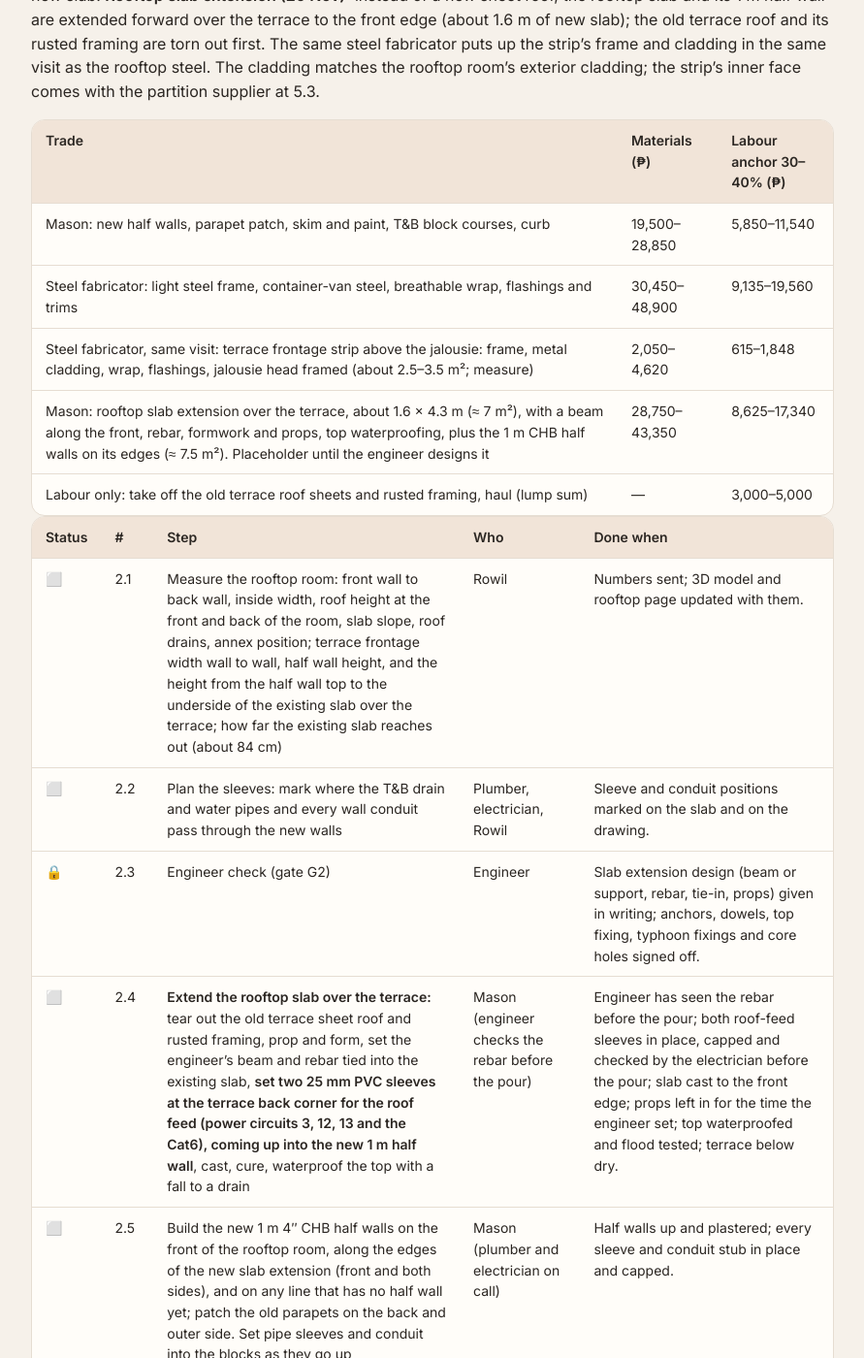
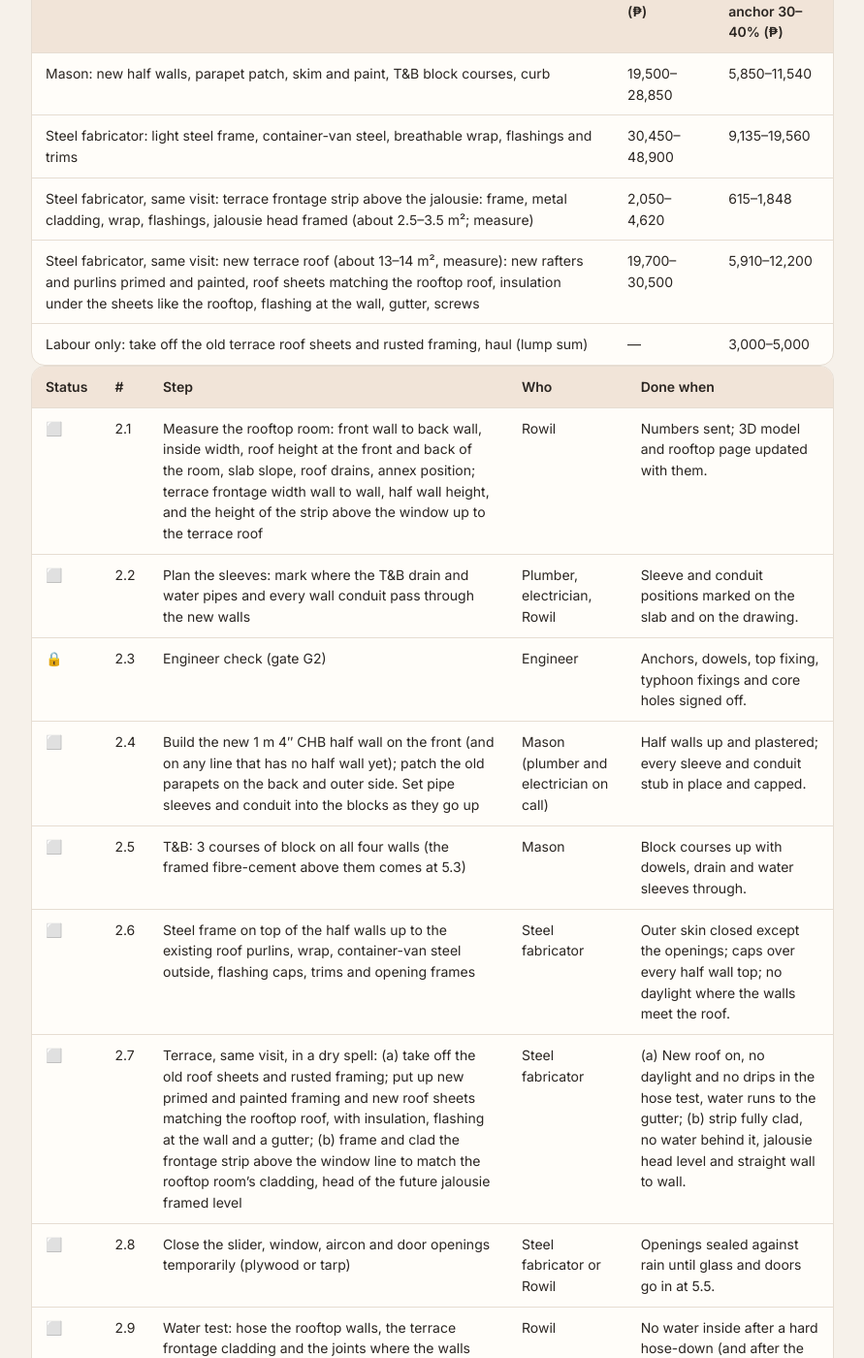
Before and after one commit to tatayotter/navarro-house, a Jekyll site: the page built from house/build-sequence.md, in a window 1280 px wide and 1400 px high, scrolled down 7332 px. Shown: the whole window at 97% size, without its empty margins (194-1085 px from the left). Built offline with Jekyll 4.4.1, drawn with Linux system fonts in a browser that asks for light colours; some of the changed text lies outside the part shown.

Commit message:
Build sequence: revert terrace slab extension (misread); terrace keeps a new sheet roof
Co-Authored-By: Claude Opus 5.5 <noreply@anthropic.com>
Claude-Session: https://claude.ai/code/session_01RUWgCN1G19McQkjCo3kEH9

```diff
--- a/house/build-sequence.md
+++ b/house/build-sequence.md
@@ -26,13 +26,13 @@ summary: The order of the whole renovation, from the steel stair to the last fix
 | Phase | What | Main trades | Materials (₱) | Labour anchor 30–40% (₱) | Supplier-installed, equipment, demolition (₱) | Phase budget (₱) |
 |---|---|---|---|---|---|---|
 | 1 | Demolition contract, then the steel stair | Demolition crew, welder | 37,284–50,284 | 11,800–18,100 (welder 8,500 agreed) | 20,000–41,000 | **69,084–109,384** |
-| 2 | Extend the rooftop slab over the terrace, weatherproof the rooftop room, clad the terrace frontage | Mason, steel fabricator | 80,750–125,720 | 24,225–50,288 | 3,000–5,000 | **107,975–181,008** |
+| 2 | Weatherproof the rooftop room, re-roof the terrace, clad the terrace frontage | Mason, steel fabricator | 71,700–112,870 | 21,510–45,148 | 3,000–5,000 | **96,210–163,018** |
 | 3 | New CHB walls (terrace side walls, car bay partition), front gate | Mason, welder, shutter shop | 36,570–51,670 | 10,971–20,668 | 17,000–27,000 | **64,541–99,338** |
 | 4 | Plumbing and electrical rough-in, ground floor included | Plumber, electrician | 169,965–256,775 | 50,990–102,710 | 2,500–4,000 | **223,455–363,485** |
 | 5 | Close up: partitions and double walls, ceilings in one go, glass and doors in one go, floors, paint | Partition supplier, ceiling crew, glass supplier, carpenter, tiler, painter | 291,540–383,700 | 87,462–153,480 | 168,400–259,900 | **547,402–797,080** |
 | 6 | Final fit-out | Electrician, plumber, carpenter, AC tech | 98,380–189,520 | 29,514–75,808 | 38,632–63,632 | **166,526–328,960** |
-| | **Total before contingency** | | **714,489–1,057,669** | **214,962–421,054** | **249,532–400,532** | **≈ 1,179,000–1,879,000** |
-| | **With 10% contingency on the Online part** | | | | | **≈ 1,294,000–2,064,000** |
+| | **Total before contingency** | | **705,439–1,044,819** | **212,247–415,914** | **249,532–400,532** | **≈ 1,167,000–1,861,000** |
+| | **With 10% contingency on the Online part** | | | | | **≈ 1,281,000–2,045,000** |
 
 After fit-out: the induction cooktop (its 30 A circuit goes in at Phase 4). Optional: kitchen and dining clean-up. Neither is in the total.
 
@@ -62,7 +62,7 @@ Do not start the step after a 🔒 gate until the check is done and written down
 | Gate | Before | Who | What they check |
 |---|---|---|---|
 | 🔒 G1 | Demolition and welding start (step 1.1) | Engineer | Stair v3.5 [welding details](../stairs/weld-details.html): tread mount, 1.4 mm plate, right stringer span, wall anchors. ✅ **Slab headroom cut: approved by the engineer (20 Nov).** **Rooftop door opening:** any tie beam or rebar cut, header over the door. **Terrace to living room wall:** lintel size, props, and the order (lintel cured before the wall below comes out). **Terrace counter:** whether it ties into the wall or slab. |
-| 🔒 G2 | Slab extension, rooftop walls, terrace frontage cladding (step 2.3) | Engineer | ⚠️ **Rooftop slab extended over the terrace (20 Nov):** about 1.6 m of new slab beyond the ~84 cm that reaches over the terrace now, out to the front edge, plus the 1 m half walls on it. Needs his design: a beam or support along the front, rebar and thickness, how it ties into the existing slab, the half wall load on the front wall, props and stripping time, and waterproofing. **Terrace frontage:** how the cladding strip above the jalousie fixes to the new slab edge and the half wall, and typhoon wind on the street face. Dowels for the new half walls without breaking the roof waterproofing, anchors into the old parapets, top fixing at the purlins of the existing roof, typhoon fixings, core holes and roof drains, the T&B corner. See the [rooftop room page](../rooms/rooftop-room.html#for-the-engineer). |
+| 🔒 G2 | Rooftop walls, terrace frontage cladding, terrace roof steel (step 2.3) | Engineer | **New terrace roof:** the old roof and its badly rusted framing are replaced (20 Nov). Size of the new rafters and purlins, how they fix to the wall and beam, and typhoon uplift on the new sheets. **Terrace frontage:** how the cladding strip above the jalousie fixes to the roof framing and the half wall, and typhoon wind on the street face. Dowels for the new half walls without breaking the roof waterproofing, anchors into the old parapets, top fixing at the purlins of the existing roof, typhoon fixings, core holes and roof drains, the T&B corner. See the [rooftop room page](../rooms/rooftop-room.html#for-the-engineer). |
 | 🔒 G3 | New CHB walls and the gate (steps 3.2 to 3.5) | Engineer | **Terrace side walls:** that the terrace slab (and any cantilever) carries about 2 t of new CHB walls or that they sit on beams; dowels into the slab, ties into the columns and the shared walls, a top tie to the beam or roof framing, typhoon wind;  car bay partition lintel and tie-in to the shared side walls; gate demolition (beam not resting on the hollow-block piers, new post base and anchors). |
 | 🔒 G4 | The septic dig (step 4.2) | Engineer and plumber | Septic size, rebar and concrete mix, distance from the party wall and front column footings, car-rated cover. |
 | 🔒 G5 | Any wire is pulled (step 4.6) | Licensed electrical engineer (PEE) | The [electrical sign-off set](electrical-signoff.html) (single-line diagram, load schedule, panel schedule, layout): load calculation, wire and breaker sizes, main breaker, grounding, RCDs, no-neutral switches with bypass, permit. |
@@ -123,30 +123,29 @@ Do not start the step after a 🔒 gate until the check is done and written down
 
 **Starts when:** the stair is done (1.11) and the rooftop room and terrace frontage are measured. **Unlocks:** a dry rooftop, so leaks into the 2nd floor stop before any ceiling goes up below.
 The rooftop roof and its columns are **already built**; no roof extension is needed. This phase closes the walls under the existing roof.
-🛒 **Buy lists:** [rooftop walls, half walls and T&B block courses](../rooms/rooftop-room.html#walls) · [slab extension over the terrace and frontage cladding](extra-materials.html#rooftop-slab-extension-over-the-terrace-and-the-frontage-cladding-phase-2)
+🛒 **Buy lists:** [rooftop walls, half walls and T&B block courses](../rooms/rooftop-room.html#walls) · [terrace frontage outer skin](extra-materials.html#terrace-frontage-outer-skin-with-metal-cladding-phase-2)
 
-**Cost (Online, from the [rooftop room page](../rooms/rooftop-room.html)):** phase budget **₱107,975–181,008** before contingency. The door opening was cut in the demolition contract (1.4). **Terrace frontage (confirmed 20 Nov):** the front is a 28 cm concrete half wall. The new jalousie sits on its front edge and runs wall to wall, replacing the old aluminium slider window. The **double wall with metal cladding** is the strip above the jalousie, up to the underside of the new slab. **Rooftop slab extension (20 Nov):** instead of a new sheet roof, the rooftop slab and its 1 m half wall are extended forward over the terrace to the front edge (about 1.6 m of new slab); the old terrace roof and its rusted framing are torn out first. The same steel fabricator puts up the strip's frame and cladding in the same visit as the rooftop steel. The cladding matches the rooftop room's exterior cladding; the strip's inner face comes with the partition supplier at 5.3.
+**Cost (Online, from the [rooftop room page](../rooms/rooftop-room.html)):** phase budget **₱96,210–163,018** before contingency. The door opening was cut in the demolition contract (1.4). **Terrace frontage (confirmed 20 Nov):** the front is a 28 cm concrete half wall. The new jalousie sits on its front edge and runs wall to wall, replacing the old aluminium slider window. The **double wall with metal cladding** is the strip above the jalousie, up to the terrace roof. The same steel fabricator puts up the strip's frame and cladding in this phase, in the same visit as the rooftop steel, and **replaces the terrace roof** at the same time: the old sheets and the rusted framing come off, and new framing and sheets go on, matching the rooftop roof. The cladding matches the rooftop room's exterior cladding; the strip's inner face comes with the partition supplier at 5.3.
 
 | Trade | Materials (₱) | Labour anchor 30–40% (₱) |
 |---|---|---|
 | Mason: new half walls, parapet patch, skim and paint, T&B block courses, curb | 19,500–28,850 | 5,850–11,540 |
 | Steel fabricator: light steel frame, container-van steel, breathable wrap, flashings and trims | 30,450–48,900 | 9,135–19,560 |
 | Steel fabricator, same visit: terrace frontage strip above the jalousie: frame, metal cladding, wrap, flashings, jalousie head framed (about 2.5–3.5 m²; measure) | 2,050–4,620 | 615–1,848 |
-| Mason: rooftop slab extension over the terrace, about 1.6 × 4.3 m (≈ 7 m²), with a beam along the front, rebar, formwork and props, top waterproofing, plus the 1 m CHB half walls on its edges (≈ 7.5 m²). Placeholder until the engineer designs it | 28,750–43,350 | 8,625–17,340 |
+| Steel fabricator, same visit: new terrace roof (about 13–14 m², measure): new rafters and purlins primed and painted, roof sheets matching the rooftop roof, insulation under the sheets like the rooftop, flashing at the wall, gutter, screws | 19,700–30,500 | 5,910–12,200 |
 | Labour only: take off the old terrace roof sheets and rusted framing, haul (lump sum) | — | 3,000–5,000 |
 
 | Status | # | Step | Who | Done when |
 |---|---|---|---|---|
-| ⬜ | 2.1 | Measure the rooftop room: front wall to back wall, inside width, roof height at the front and back of the room, slab slope, roof drains, annex position; terrace frontage width wall to wall, half wall height, and the height from the half wall top to the underside of the existing slab over the terrace; how far the existing slab reaches out (about 84 cm) | Rowil | Numbers sent; 3D model and rooftop page updated with them. |
+| ⬜ | 2.1 | Measure the rooftop room: front wall to back wall, inside width, roof height at the front and back of the room, slab slope, roof drains, annex position; terrace frontage width wall to wall, half wall height, and the height of the strip above the window up to the terrace roof | Rowil | Numbers sent; 3D model and rooftop page updated with them. |
 | ⬜ | 2.2 | Plan the sleeves: mark where the T&B drain and water pipes and every wall conduit pass through the new walls | Plumber, electrician, Rowil | Sleeve and conduit positions marked on the slab and on the drawing. |
-| 🔒 | 2.3 | Engineer check (gate G2) | Engineer | Slab extension design (beam or support, rebar, tie-in, props) given in writing; anchors, dowels, top fixing, typhoon fixings and core holes signed off. |
-| ⬜ | 2.4 | **Extend the rooftop slab over the terrace:** tear out the old terrace sheet roof and rusted framing, prop and form, set the engineer's beam and rebar tied into the existing slab, **set two 25 mm PVC sleeves at the terrace back corner for the roof feed (power circuits 3, 12, 13 and the Cat6), coming up into the new 1 m half wall**, cast, cure, waterproof the top with a fall to a drain | Mason (engineer checks the rebar before the pour) | Engineer has seen the rebar before the pour; both roof-feed sleeves in place, capped and checked by the electrician before the pour; slab cast to the front edge; props left in for the time the engineer set; top waterproofed and flood tested; terrace below dry. |
-| ⬜ | 2.5 | Build the new 1 m 4″ CHB half walls on the front of the rooftop room, along the edges of the new slab extension (front and both sides), and on any line that has no half wall yet; patch the old parapets on the back and outer side. Set pipe sleeves and conduit into the blocks as they go up | Mason (plumber and electrician on call) | Half walls up and plastered; every sleeve and conduit stub in place and capped. |
-| ⬜ | 2.6 | T&B: 3 courses of block on all four walls (the framed fibre-cement above them comes at 5.3) | Mason | Block courses up with dowels, drain and water sleeves through. |
-| ⬜ | 2.7 | Steel frame on top of the half walls up to the existing roof purlins, wrap, container-van steel outside, flashing caps, trims and opening frames | Steel fabricator | Outer skin closed except the openings; caps over every half wall top; no daylight where the walls meet the roof. |
-| ⬜ | 2.8 | Terrace frontage, same visit: frame and clad the strip above the window line, up to the new slab edge, to match the rooftop room's cladding; head of the future jalousie framed level | Steel fabricator | Strip fully clad, no water behind it in the hose test, jalousie head level and straight wall to wall. |
-| ⬜ | 2.9 | Close the slider, window, aircon and door openings temporarily (plywood or tarp) | Steel fabricator or Rowil | Openings sealed against rain until glass and doors go in at 5.5. |
-| ⬜ | 2.10 | Water test: hose the rooftop walls, the new slab over the terrace, the terrace frontage cladding and the joints where the walls meet the roof | Rowil | No water inside after a hard hose-down (and after the next heavy rain). |
+| 🔒 | 2.3 | Engineer check (gate G2) | Engineer | Anchors, dowels, top fixing, typhoon fixings and core holes signed off. |
+| ⬜ | 2.4 | Build the new 1 m 4″ CHB half wall on the front (and on any line that has no half wall yet); patch the old parapets on the back and outer side. Set pipe sleeves and conduit into the blocks as they go up | Mason (plumber and electrician on call) | Half walls up and plastered; every sleeve and conduit stub in place and capped. |
+| ⬜ | 2.5 | T&B: 3 courses of block on all four walls (the framed fibre-cement above them comes at 5.3) | Mason | Block courses up with dowels, drain and water sleeves through. |
+| ⬜ | 2.6 | Steel frame on top of the half walls up to the existing roof purlins, wrap, container-van steel outside, flashing caps, trims and opening frames | Steel fabricator | Outer skin closed except the openings; caps over every half wall top; no daylight where the walls meet the roof. |
+| ⬜ | 2.7 | Terrace, same visit, in a dry spell: (a) take off the old roof sheets and rusted framing; put up new primed and painted framing and new roof sheets matching the rooftop roof, with insulation, flashing at the wall and a gutter; (b) frame and clad the frontage strip above the window line to match the rooftop room's cladding, head of the future jalousie framed level | Steel fabricator | (a) New roof on, no daylight and no drips in the hose test, water runs to the gutter; (b) strip fully clad, no water behind it, jalousie head level and straight wall to wall. |
+| ⬜ | 2.8 | Close the slider, window, aircon and door openings temporarily (plywood or tarp) | Steel fabricator or Rowil | Openings sealed against rain until glass and doors go in at 5.5. |
+| ⬜ | 2.9 | Water test: hose the rooftop walls, the terrace frontage cladding and the joints where the walls meet the roof | Rowil | No water inside after a hard hose-down (and after the next heavy rain). |
 
 ## Phase 3: Other structural work
 
@@ -193,14 +192,14 @@ The rooftop roof and its columns are **already built**; no roof extension is nee
 | ⬜ | 4.4 | Drains and vents: strip out the old ground T&B (fixtures, tiles, old pipes) and re-lay its drains for the new layout; kitchen sink via a grease trap; roof T&B stack down the stairwell corner; terrace washing machine drain to the facade; cap our old lines into the shared tank | Plumber | All drains run to the new tank; old lines capped; water poured in every drain reaches the tank. |
 | ⬜ | 4.5 | Water: 1,000 L car bay tank and its plinth, city water to the kitchen and ground T&B with the crossover, PPR to the roof T&B, the terrace washer faucet and the hose faucets, every valve at its marked height | Plumber | **Pressure test held for 24 hours** with no drop; valves match the [water valves page](water-valves.html). |
 | 🔒 | 4.6 | Engineer checks and signs the [electrical sign-off set](electrical-signoff.html) (gate G5) | Licensed electrical engineer (PEE), electrician | Signed and sealed set; permit filed. |
-| ⬜ | 4.7 | New panel on the car bay left wall, conduits and boxes in every room, wires pulled, roof feed through the terrace ceiling and up through the two sleeves cast into the terrace slab extension (step 2.4), the 30 A induction circuit (cooktop comes later), pump and washer RCD circuits | Electrician | Every box has its wires; **insulation test passed on every circuit**; panel labelled. |
+| ⬜ | 4.7 | New panel on the car bay left wall, conduits and boxes in every room, wires pulled, roof feed through the terrace ceiling and under the terrace roof, the 30 A induction circuit (cooktop comes later), pump and washer RCD circuits | Electrician | Every box has its wires; **insulation test passed on every circuit**; panel labelled. |
 | ⬜ | 4.8 | Rooftop T&B floor: raised fill with fall to the drain, membrane, **flood test 24 hours** | Plumber, mason | No leak below after 24 hours of standing water. |
 
 ## Phase 5: Close up
 
 **Starts when:** every test in Phase 4 has passed. **Unlocks:** fit-out.
 **Order inside this phase:** plaster and waterproofing, then the partition supplier (one job), then the ceiling crew (all rooms in one go), then glass and doors (one go), then floors and paint.
-🛒 **Buy lists:** [ceilings, all rooms](ceilings.html#cost-by-room) · [glass and aluminium, all 6 items](glass-aluminium.html#rough-cost) · [rooftop room floor, ceiling and T&B](../rooms/rooftop-room.html#tb-build) · [terrace frontage inner wall and ground T&B tiles](extra-materials.html#terrace-frontage-strip-inner-face-phase-5) · [car bay partition door](car-bay-partition.html#rough-cost) · [living room floor and paint](../rooms/living-room.html#cost-by-section) · [master bedroom](../rooms/master-bedroom.html#cost)
+🛒 **Buy lists:** [ceilings, all rooms](ceilings.html#cost-by-room) · [glass and aluminium, all 6 items](glass-aluminium.html#rough-cost) · [rooftop room floor, ceiling and T&B](../rooms/rooftop-room.html#tb-build) · [terrace frontage inner wall and ground T&B tiles](extra-materials.html#terrace-frontage-inner-wall-phase-5) · [car bay partition door](car-bay-partition.html#rough-cost) · [living room floor and paint](../rooms/living-room.html#cost-by-section) · [master bedroom](../rooms/master-bedroom.html#cost)
 
 **Cost (Online):** phase budget **₱547,402–797,080** before contingency.
 
--- a/index.html
+++ b/index.html
@@ -95,12 +95,12 @@ footer a{color:var(--accent);font-weight:500}
   <a class="card" href="house/build-sequence.html">
     <div class="ico"><svg viewBox="0 0 24 24" fill="none" stroke="currentColor" stroke-width="1.8" stroke-linejoin="round" stroke-linecap="round"><path d="M4 6h3M4 12h3M4 18h3M10 6h10M10 12h10M10 18h10"/></svg></div>
     <h3>Build sequence</h3>
-    <p>Six phases with who does each step and when it counts as done. Now: Phase 1, step 1.1 (engineer walk-through for the demolition contract and the stair). About ₱1.18M–1.88M before contingency, with labour budgeted at 30–40% of materials as a negotiation basis. Mostly online estimates.</p>
+    <p>Six phases with who does each step and when it counts as done. Now: Phase 1, step 1.1 (engineer walk-through for the demolition contract and the stair). About ₱1.17M–1.86M before contingency, with labour budgeted at 30–40% of materials as a negotiation basis. Mostly online estimates.</p>
     <span class="go">Open the plan →</span>
   </a>
   <div class="grid" style="margin-top:14px">
     <a class="card mini" href="house/extra-materials.html">
-      <div class="card-txt"><h3>Buy list: other items</h3><p>Demolition, terrace slab and walls, ground T&amp;B, fixtures: ₱75k–139k</p></div><span class="arrow">›</span>
+      <div class="card-txt"><h3>Buy list: other items</h3><p>Demolition, terrace roof and walls, ground T&amp;B, fixtures: ₱66k–126k</p></div><span class="arrow">›</span>
     </a>
   </div>
 </section>
```
Also changed, not shown: other parts of house/build-sequence.md (+1 -1 lines), house/extra-materials.md (+10 -9 lines), README.md.
